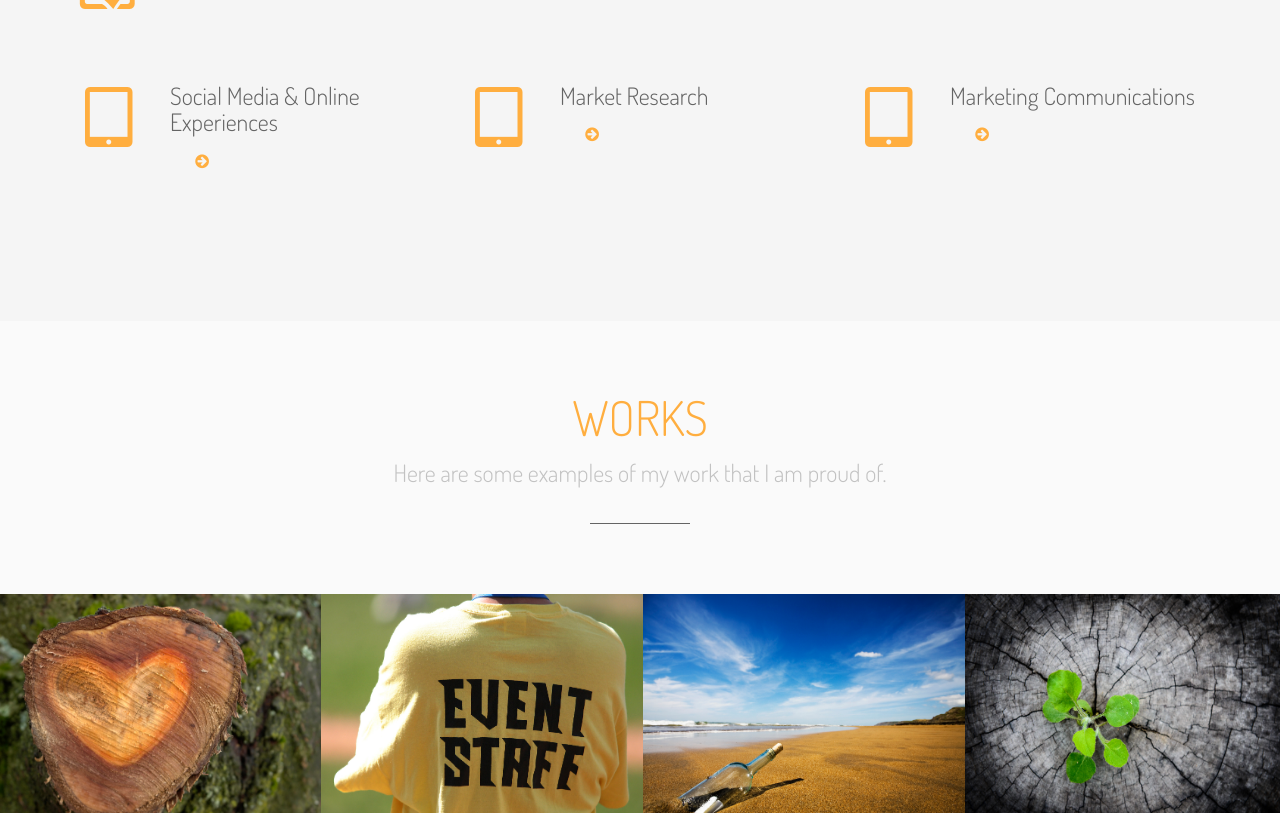
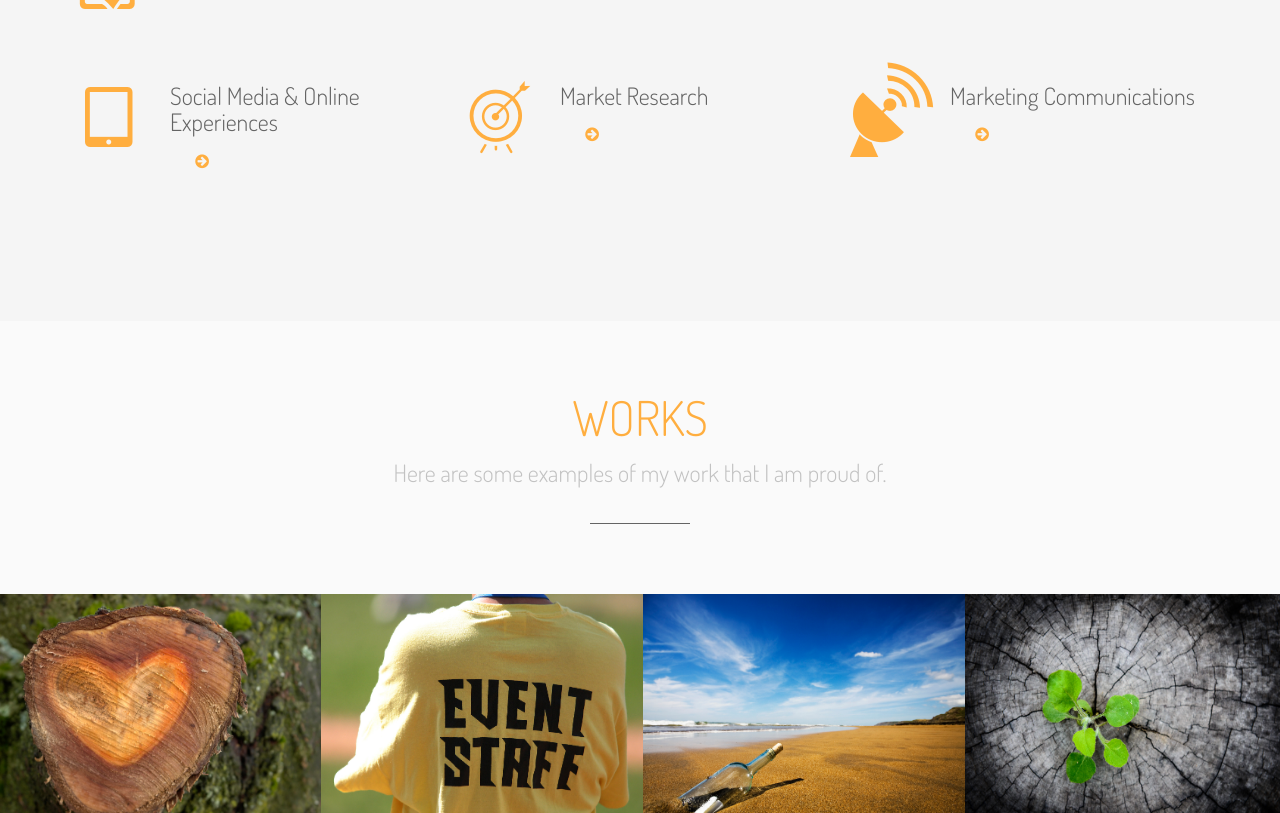
Before and after one commit to davehorton/susanmaupin.com, a website: page public/index.html in a window 1280 px wide. Shown: the part 2076-2889 px from the top of the page. Drawn offline with nearby package versions, Linux system fonts and the light colour scheme; files whose address does not match are found by name.

Commit message:
put icons back

```diff
--- a/public/index.html
+++ b/public/index.html
@@ -247,7 +247,7 @@
 						</div>
 						<div class="col-md-4">
 							<div class="service-item">
-								<span class="icon-tablet service-icon"></span>
+								<span class="icon-target service-icon"></span>
 								<div class="service-text">
 									<h3>Market Research</h3>
 									<a href="#" data-toggle="popover" data-content-key="research" class="read-more"><span>How I can help ...</span> <i class="i fa fa-arrow-circle-right"></i></a>
@@ -256,7 +256,7 @@
 						</div>
 						<div class="col-md-4">
 							<div class="service-item">
-								<span class="icon-tablet service-icon"></span>
+								<span class="icon-radio service-icon"></span>
 								<div class="service-text">
 									<h3>Marketing Communications</h3>
 									<a href="#" data-toggle="popover" data-content-key="marcom" class="read-more"><span>How I can help ...</span> <i class="i fa fa-arrow-circle-right"></i></a>
```
